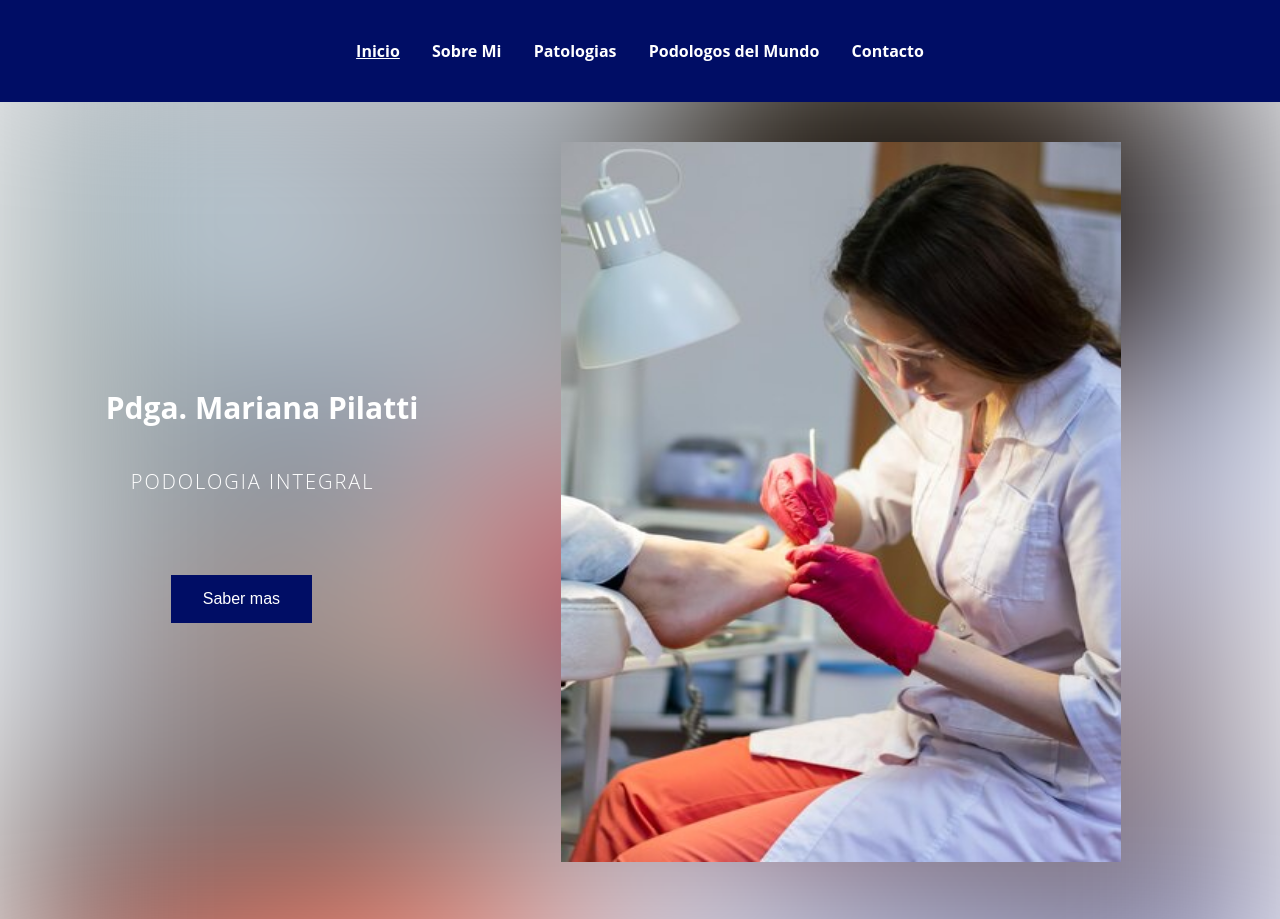
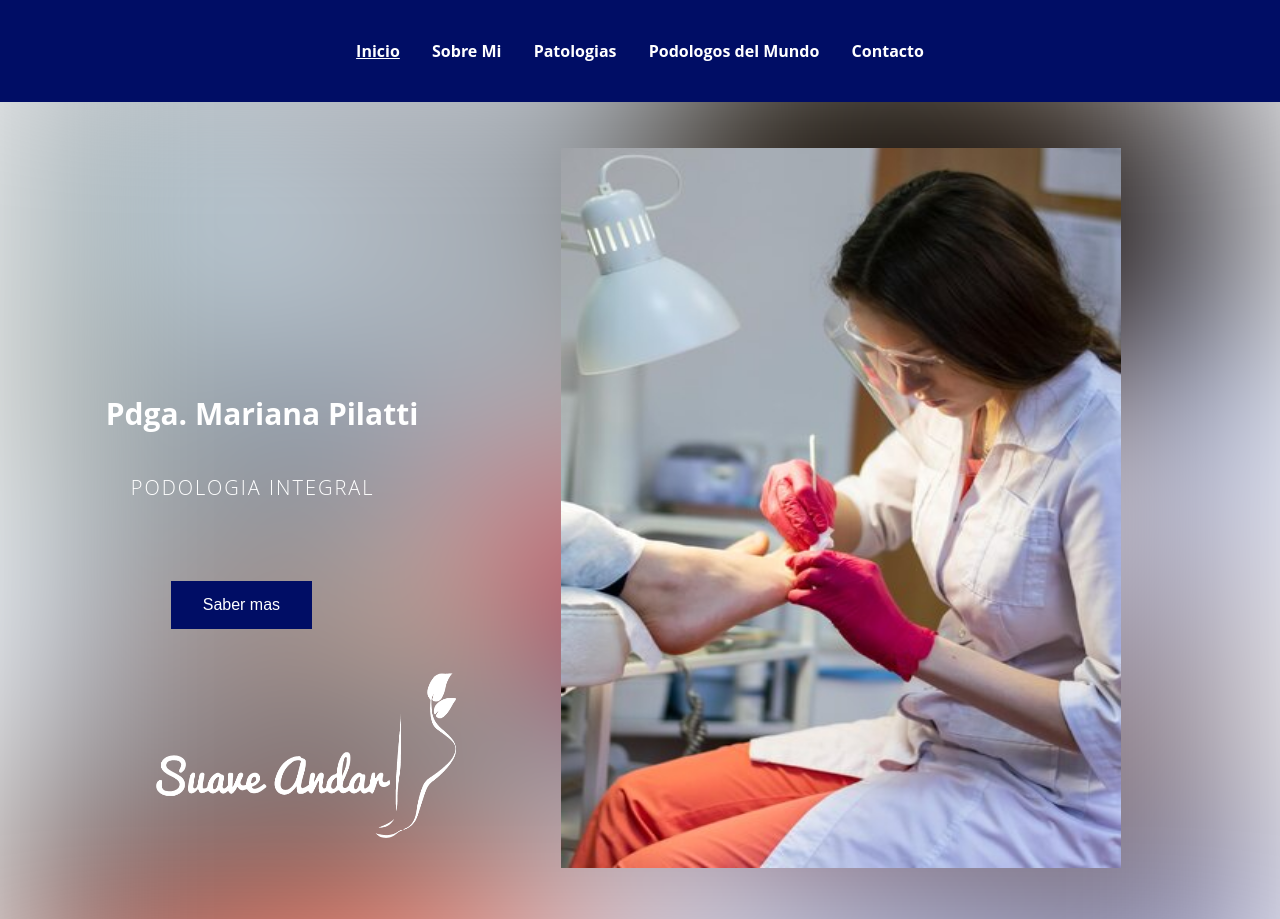
Before and after one commit to mvirginiagallo/suaveandar-gallopilatti, a plain HTML site: page index.html in a window 1280 px wide. Shown: the top 919 px of the page. Drawn offline with nearby package versions, Linux system fonts and the light colour scheme; a web font is replaced by a local one.

Commit message:
nuevo cambio

```diff
--- a/CSS/grid.css
+++ b/CSS/grid.css
@@ -149,12 +149,14 @@ header .fondo{
    }
 
 .principal .logo{
-   grid-row: 6/7;
+   grid-row: 4;
    grid-column: 3;
    height: 30vh;
    width: 50vh;
    margin-left:-50px;
    position: relative;
+   margin-top: 10vh;
+
 
 
  }
```
